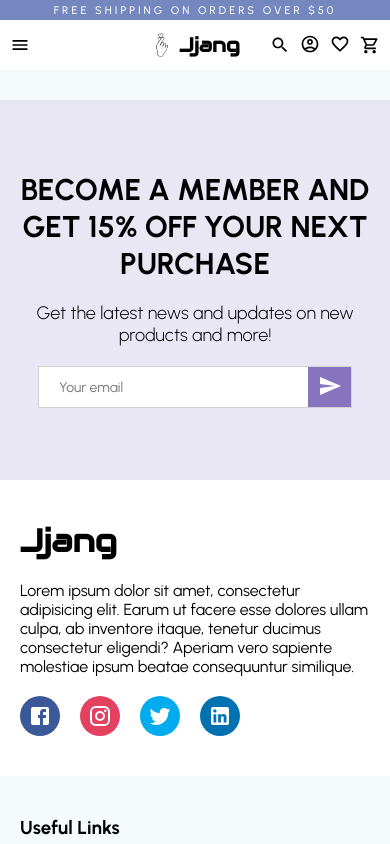
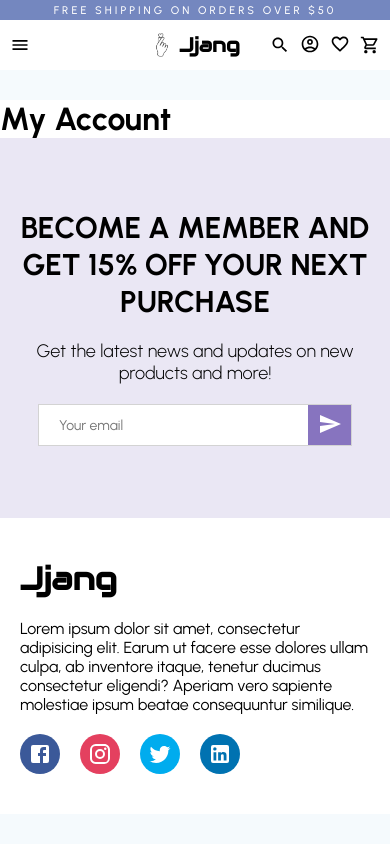
Before and after one commit to asmbuac/gochujjang, a React (Vite) app in the folder client/: page /account in a window 390 px wide. Shown: the top 844 px of the page. Built offline with nearby package versions, Linux system fonts and the light colour scheme; no server answers.

Commit message:
Removed height adjustment of the product image on mobile screen and started Account page

```diff
--- a/client/src/App.jsx
+++ b/client/src/App.jsx
@@ -19,6 +19,7 @@ import { useGetWishlistQuery } from "./redux/wishlistApi";
 import styled from "styled-components";
 import NavDrawer from "./components/NavDrawer";
 import SearchDrawer from "./components/SearchDrawer";
+import Account from "./pages/Account";
 
 export const WishlistContext = createContext(null);
 
@@ -74,6 +75,7 @@ const App = () => {
           <Route path="/success" element={<Success />} />
           <Route path="/wishlist" element={<Wishlist />} />
           <Route path="/artists" element={<ArtistList />} />
+          <Route path="/account" element={<Account />} />
         </Routes>
       </WishlistContext.Provider>
       <Newsletter />
--- a/client/src/components/Product.jsx
+++ b/client/src/components/Product.jsx
@@ -5,7 +5,6 @@ import {
   ShoppingCartOutlined,
 } from "@mui/icons-material";
 import styled from "styled-components";
-import { mobile } from "../responsive";
 import { Link, useNavigate } from "react-router-dom";
 import { useDispatch, useSelector } from "react-redux";
 import { addProduct } from "../redux/cartSlice";
@@ -45,8 +44,6 @@ const Container = styled.div`
 const Image = styled.img`
   width: 100%;
   z-index: 1;
-
-  ${mobile({ height: "65%" })}
 `;
 
 const Icon = styled.div`
--- /dev/null
+++ b/client/src/pages/Account.jsx
@@ -0,0 +1,15 @@
+import styled from "styled-components";
+
+const Container = styled.div``;
+
+const Title = styled.h1``;
+
+const Account = () => {
+  return (
+    <Container>
+      <Title>My Account</Title>
+    </Container>
+  );
+};
+
+export default Account;
```
